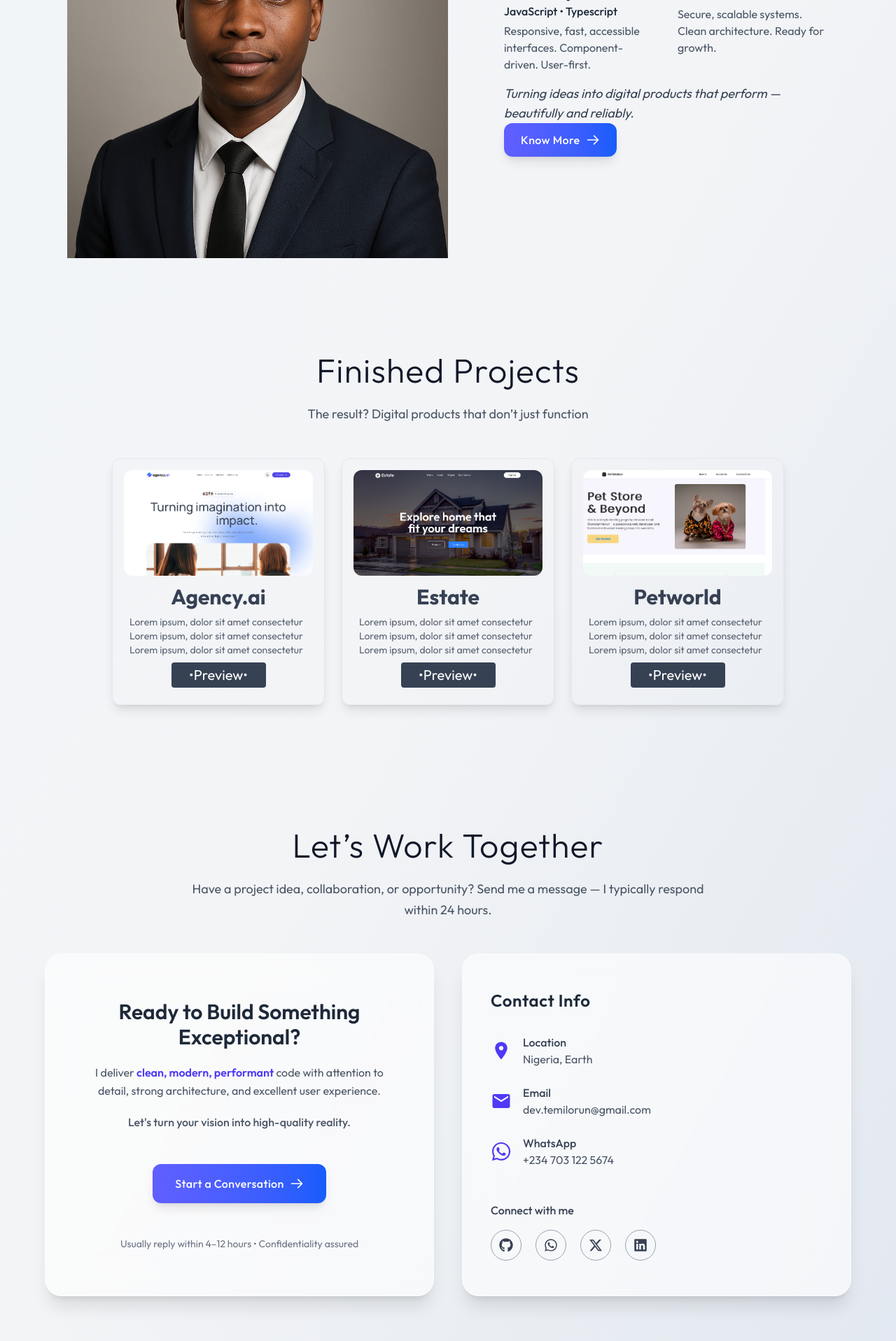
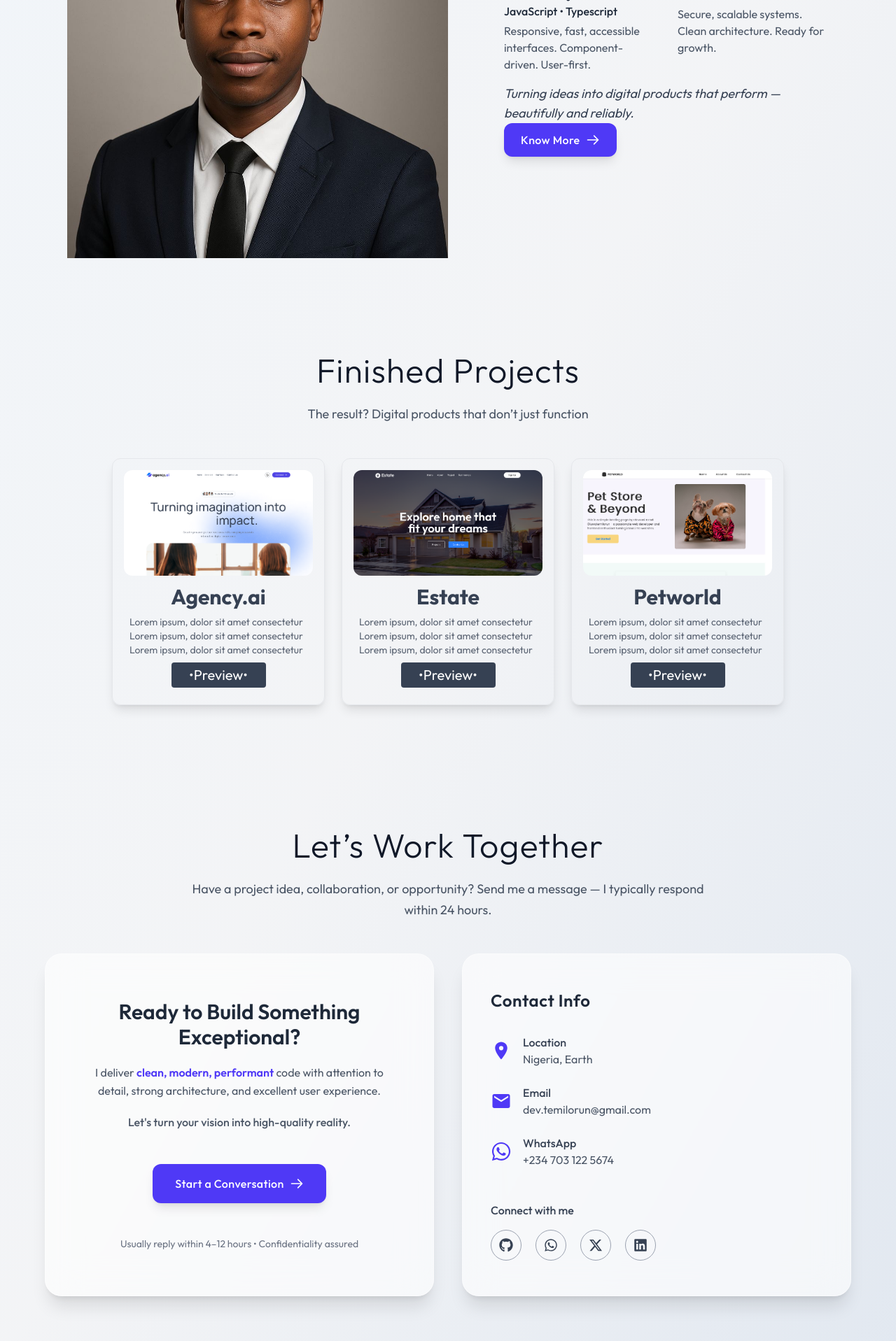
Before and after one commit to devTemilorun/next.js-portfolio, a Next.js app: page / in a window 1280 px wide. Shown: the part 1188-3105 px from the top of the page at 70% size. Built offline with nearby package versions, Linux system fonts and the light colour scheme.

Commit message:
changed some tailwind styles

```diff
--- a/src/app/Contact/page.tsx
+++ b/src/app/Contact/page.tsx
@@ -173,10 +173,16 @@ export default function ContactPage() {
                       <p className="mt-1.5 text-sm text-red-600 dark:text-red-400">{errors.message.message}</p>
                     )}
                   </div>
+
                   <button
                     type="submit"
                     disabled={isSubmitting || submitStatus === 'loading'}
-                    className="w-full py-4 px-6 bg-gradient-to-r from-blue-600 to-indigo-600 hover:from-blue-700 hover:to-indigo-700 text-white font-bold text-lg rounded-lg shadow-lg transition-all hover:scale-[1.02] disabled:opacity-60 disabled:hover:scale-100 disabled:cursor-not-allowed flex items-center justify-center gap-2.5"
+                    className="w-full py-4 px-6 rounded-lg text-white font-bold text-lg
+                    bg-indigo-600 hover:bg-indigo-700
+                    shadow-lg transition-transform duration-200
+                    hover:scale-105
+                    disabled:opacity-60 disabled:cursor-not-allowed
+                    flex items-center justify-center gap-2"
                   >
                     {submitStatus === 'loading' || isSubmitting ? (
                       'Sending...'
--- a/src/components/About.tsx
+++ b/src/components/About.tsx
@@ -44,12 +44,13 @@ const About = () => {
             Turning ideas into digital products that perform — beautifully and reliably.
           </p>
 
-          <Link href='/About'
-            className="inline-flex items-center justify-center gap-2 px-6 py-3 rounded-xl text-white font-medium tracking-wide
-            bg-gradient-to-r from-indigo-500 to-blue-600
-            hover:from-indigo-600 hover:to-blue-700
-            shadow-lg hover:shadow-indigo-300/40
-            transition-all duration-300 transform hover:-translate-y-0.5 active:translate-y-0"
+          <Link
+            href="/About"
+            className="inline-flex items-center justify-center gap-2 px-6 py-3 rounded-xl
+            text-white font-medium tracking-wide
+            bg-indigo-600 hover:bg-indigo-700
+            shadow-lg transition-transform duration-200
+            hover:-translate-y-0.5 active:translate-y-0"
           >
             <span>Know More</span>
             <svg
@@ -61,7 +62,6 @@ const About = () => {
               <path strokeLinecap="round" strokeLinejoin="round" strokeWidth={2} d="M14 5l7 7m0 0l-7 7m7-7H3" />
             </svg>
           </Link>
-
         </div>
       </div>
     </div>
--- a/src/components/Contact.tsx
+++ b/src/components/Contact.tsx
@@ -37,13 +37,14 @@ const Contact = () => {
             </div>
 
             <div className="flex flex-col sm:flex-row gap-4 justify-center pt-4">
-                <Link href="/Contact"
-                    className="inline-flex items-center justify-center gap-2 px-8 py-4 rounded-xl text-white font-medium tracking-wide
-                    bg-gradient-to-r from-indigo-500 to-blue-600
-                    hover:from-indigo-600 hover:to-blue-700
-                    shadow-lg hover:shadow-indigo-300/40
-                    transition-all duration-300 transform hover:-translate-y-0.5 active:translate-y-0"
-                >
+                <Link
+                    href="/Contact"
+                    className="inline-flex items-center justify-center gap-2 px-8 py-4 rounded-xl
+                    text-white font-medium tracking-wide
+                    bg-indigo-600 hover:bg-indigo-700
+                    shadow-lg transition-transform duration-200
+                    hover:-translate-y-0.5 active:translate-y-0"
+                    >
                     <span>Start a Conversation</span>
                     <svg
                         className="w-5 h-5"
```
